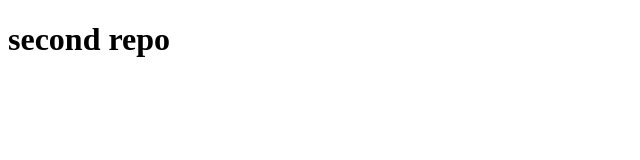
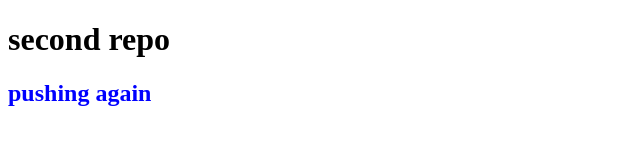
Before and after one commit to nayeem86400/second-repo, a plain HTML site: page index.html in a window 1280 px wide. Shown: the whole page, without its empty margins (0-640 px from the left). Drawn offline with Linux system fonts and the light colour scheme.

Commit message:
added header

```diff
--- a/index.html
+++ b/index.html
@@ -5,9 +5,15 @@
     <meta http-equiv="X-UA-Compatible" content="IE=edge">
     <meta name="viewport" content="width=device-width, initial-scale=1.0">
     <title>Second repo</title>
+    <style>
+        h2{
+            color: blue;
+        }
+    </style>
 </head>
 <body>
     <h1>second repo</h1>
+    <h2>pushing again</h2>
 
 </body>
 </html>
```
